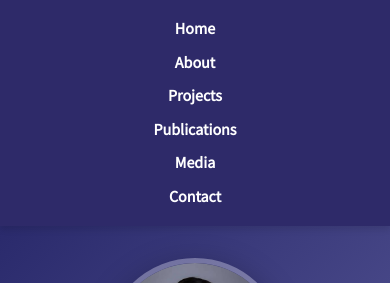
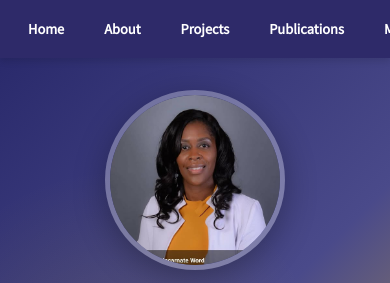
Before and after one commit to MarcusPiperAllen/rev-dr-doshie-piper-site, a plain HTML site: page index.html in a window 390 px wide. Shown: the top 283 px of the page. Drawn offline with nearby package versions, Linux system fonts and the light colour scheme.

Commit message:
CRITICAL FIX: Mobile navigation now horizontal with swipe for MLK March launch

```diff
--- a/style.css
+++ b/style.css
@@ -41,8 +41,12 @@ nav ul {
   text-align: center;
   display: flex;
   justify-content: center;
-  flex-wrap: wrap;
+  flex-direction: row;
+  flex-wrap: nowrap;
   gap: 1rem;
+  overflow-x: auto;
+  -webkit-overflow-scrolling: touch;
+  scrollbar-width: thin;
 }
 
 nav ul li {
@@ -57,6 +61,7 @@ nav ul li a {
   padding: 0.5rem 1rem;
   border-radius: 5px;
   transition: all 0.3s ease;
+  white-space: nowrap;
 }
 
 nav ul li a:hover {
@@ -541,8 +546,13 @@ footer {
   }
 
   nav ul {
-    flex-direction: column;
-    gap: 0.5rem;
+    justify-content: flex-start;
+    padding: 0 1rem;
+  }
+
+  nav ul li a {
+    padding: 0.5rem 0.75rem;
+    font-size: 0.9rem;
   }
 
   .explore-grid {
```
